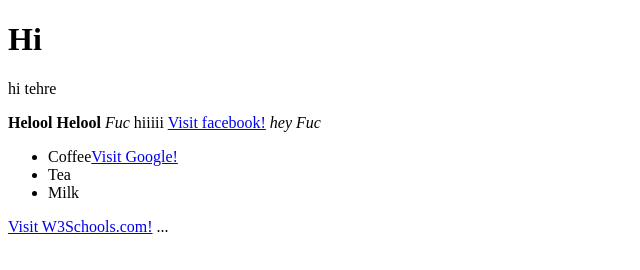
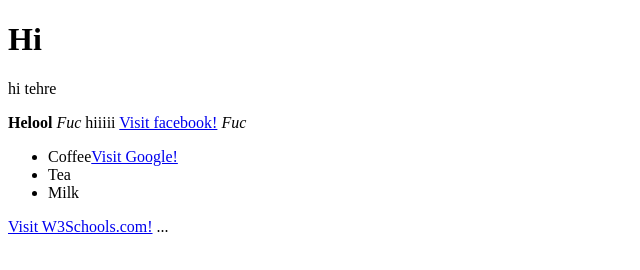
Before and after one commit to lmousom/mousom.github.io, a plain HTML site: page polls.html in a window 1280 px wide. Shown: the whole page, without its empty margins (0-640 px from the left). Drawn offline with Linux system fonts and the light colour scheme.

Commit message:
Update polls.html

```diff
--- a/polls.html
+++ b/polls.html
@@ -8,11 +8,10 @@
   <h1>Hi</h1>
   <div><p>hi tehre</p></div>
   <strong>Helool</strong>
-  <b>Helool</b>
+
   <em>Fuc</em>
   <span>hiiiii</span>
   <a href="https://www.facebook.com">Visit facebook!</a>
-  <i>hey</i>
   <em>Fuc</em>
  <ul>
   <li>Coffee<a href="https://www.google.com">Visit Google!</a></li>
```
